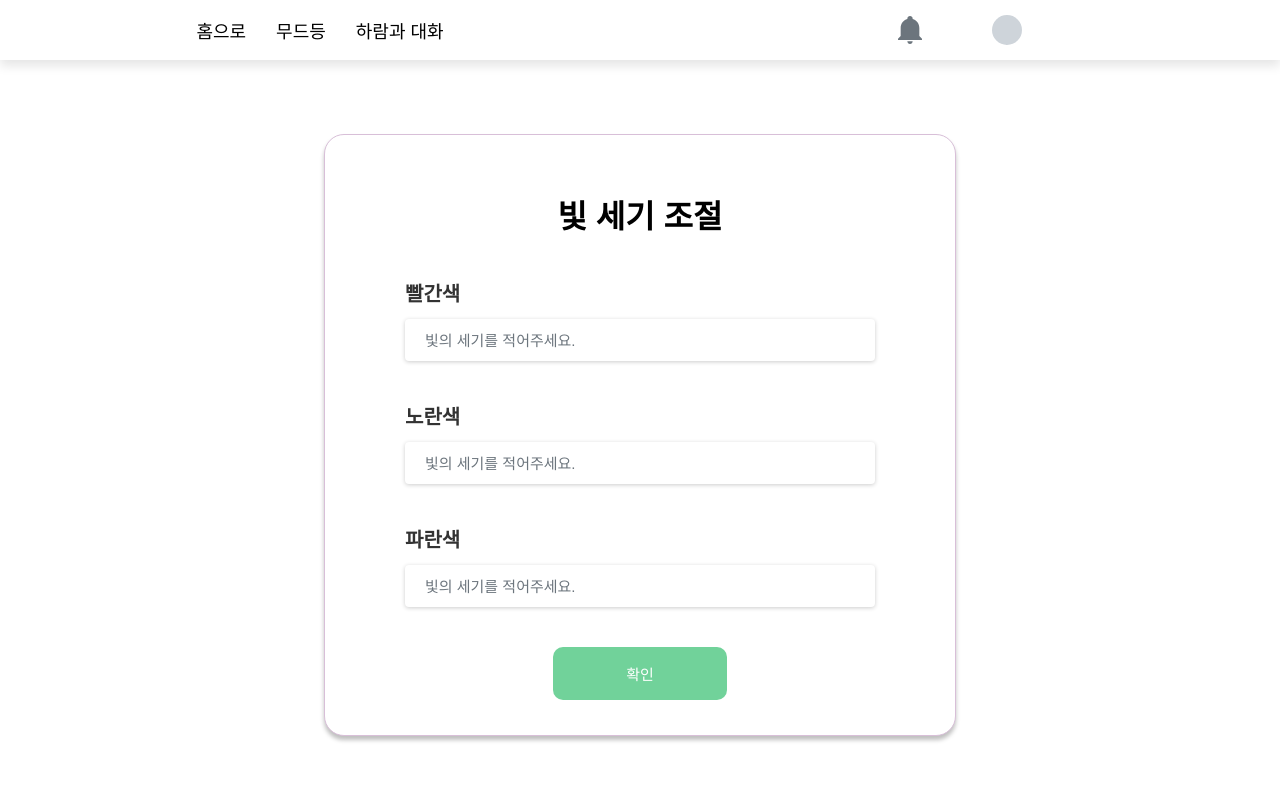
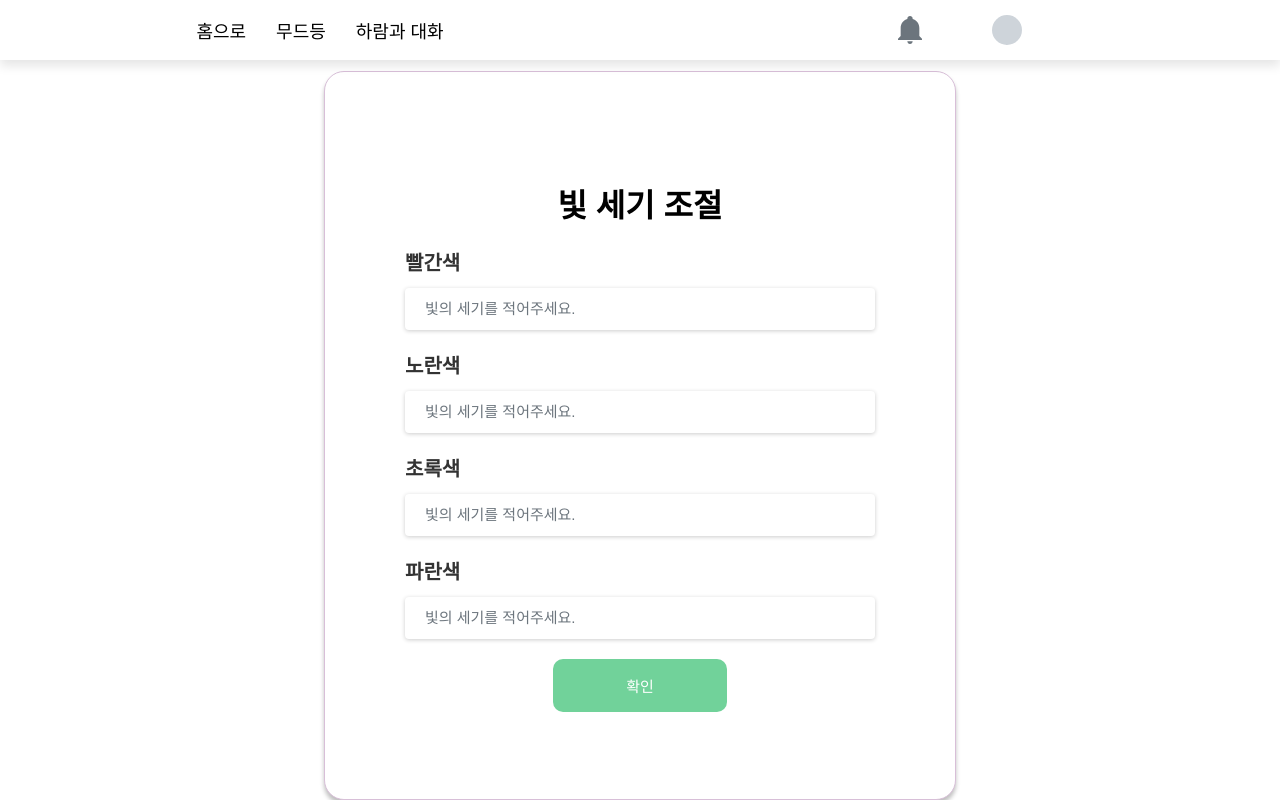
Before and after one commit to junghongseop/bssm_summer_hackthon, a React (Create React App) app: page /controller in a window 1280 px wide. Built offline with nearby package versions, Linux system fonts and the light colour scheme; no server answers; a web font is replaced by a local one.

Commit message:
revert: 4가지 색상 입력하는 걸로 수정

```diff
--- a/src/components/Box/Box.jsx
+++ b/src/components/Box/Box.jsx
@@ -9,12 +9,14 @@ const Box = () => {
   const [values, setValues] = useState({
     red: "",
     yellow: "",
+    green: "",
     blue: "",
   });
 
   const [hasError, setHasError] = useState({
     red: false,
     yellow: false,
+    green: false,
     blue: false,
   });
 
@@ -39,6 +41,9 @@ const Box = () => {
       yellow:
         values.yellow === "" ||
         !(parseInt(values.yellow) >= 0 && parseInt(values.yellow) <= 255),
+      green:
+        values.green === "" ||
+        !(parseInt(values.green) >= 0 && parseInt(values.green) <= 255),
       blue:
         values.blue === "" ||
         !(parseInt(values.blue) >= 0 && parseInt(values.blue) <= 255),
@@ -49,6 +54,7 @@ const Box = () => {
       try {
         await set(ref(db, "LED/Red"), { bright: parseInt(values.red) });
         await set(ref(db, "LED/Yellow"), { bright: parseInt(values.yellow) });
+        await set(ref(db, "LED/Green"), { bright: parseInt(values.green) });
         await set(ref(db, "LED/Blue"), { bright: parseInt(values.blue) });
       } catch (e) {
         console.error("Error adding document: ", e);
@@ -73,6 +79,12 @@ const Box = () => {
           hasError={hasError.yellow}
         />
         <StyledInput
+          label="초록색"
+          value={values.green}
+          onChange={handleChange("green")}
+          hasError={hasError.green}
+        />
+        <StyledInput
           label="파란색"
           value={values.blue}
           onChange={handleChange("blue")}
@@ -88,7 +100,7 @@ export default Box;
 
 const BoxStyle = styled.div`
   width: 630px;
-  height: 600px;
+  height: 727px;
   background-color: white;
   box-shadow: 0 4px 4px 0 rgba(0, 0, 0, 0.25);
   border-radius: 20px;
@@ -107,7 +119,6 @@ const EmptyButtonWrapper = styled.div`
   height: 100%;
   flex-direction: column;
   font-family: "Pretendard", sans-serif;
-  gap: 20px;
 `;
 
 const StyledInput = styled(Input).attrs((props) => ({
```
